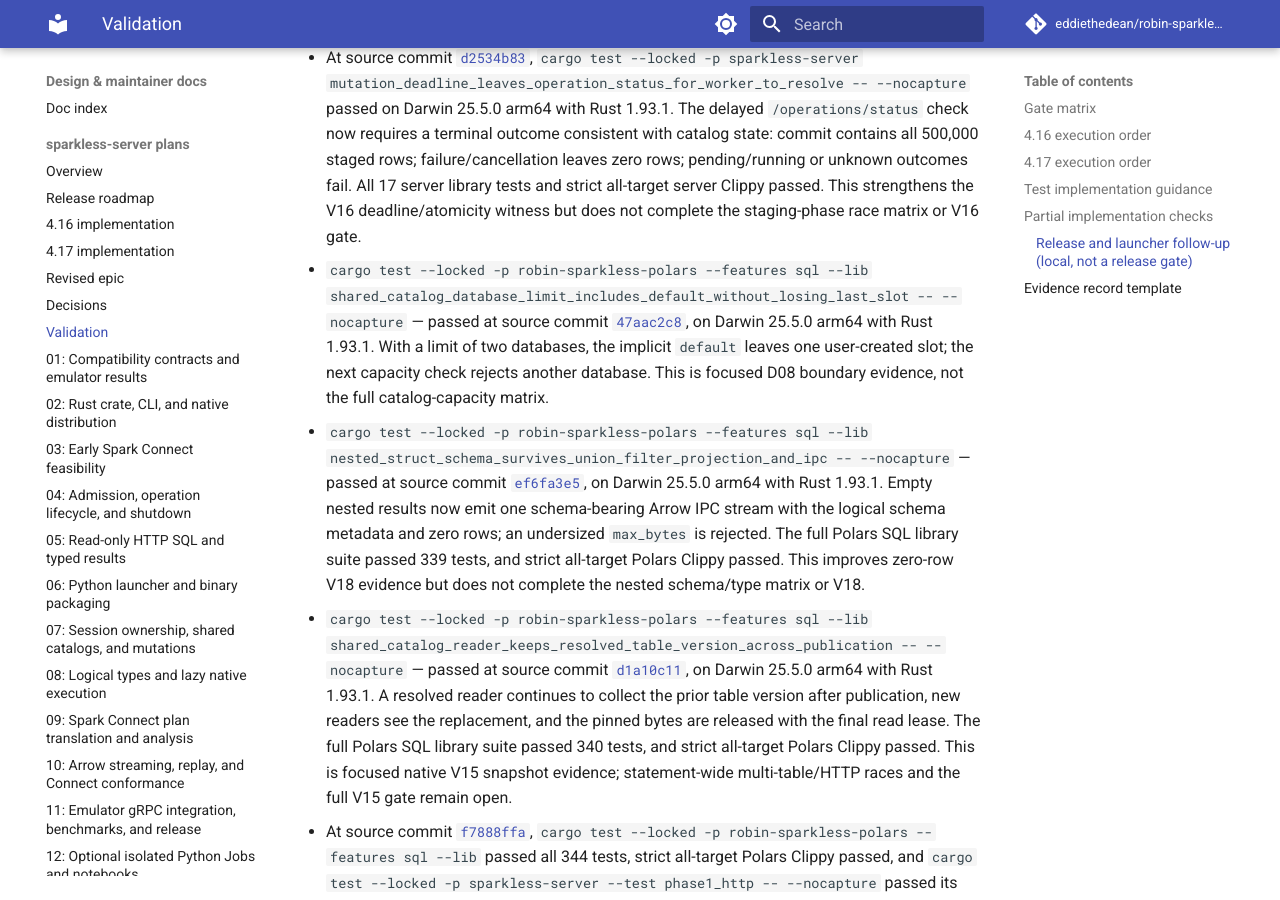
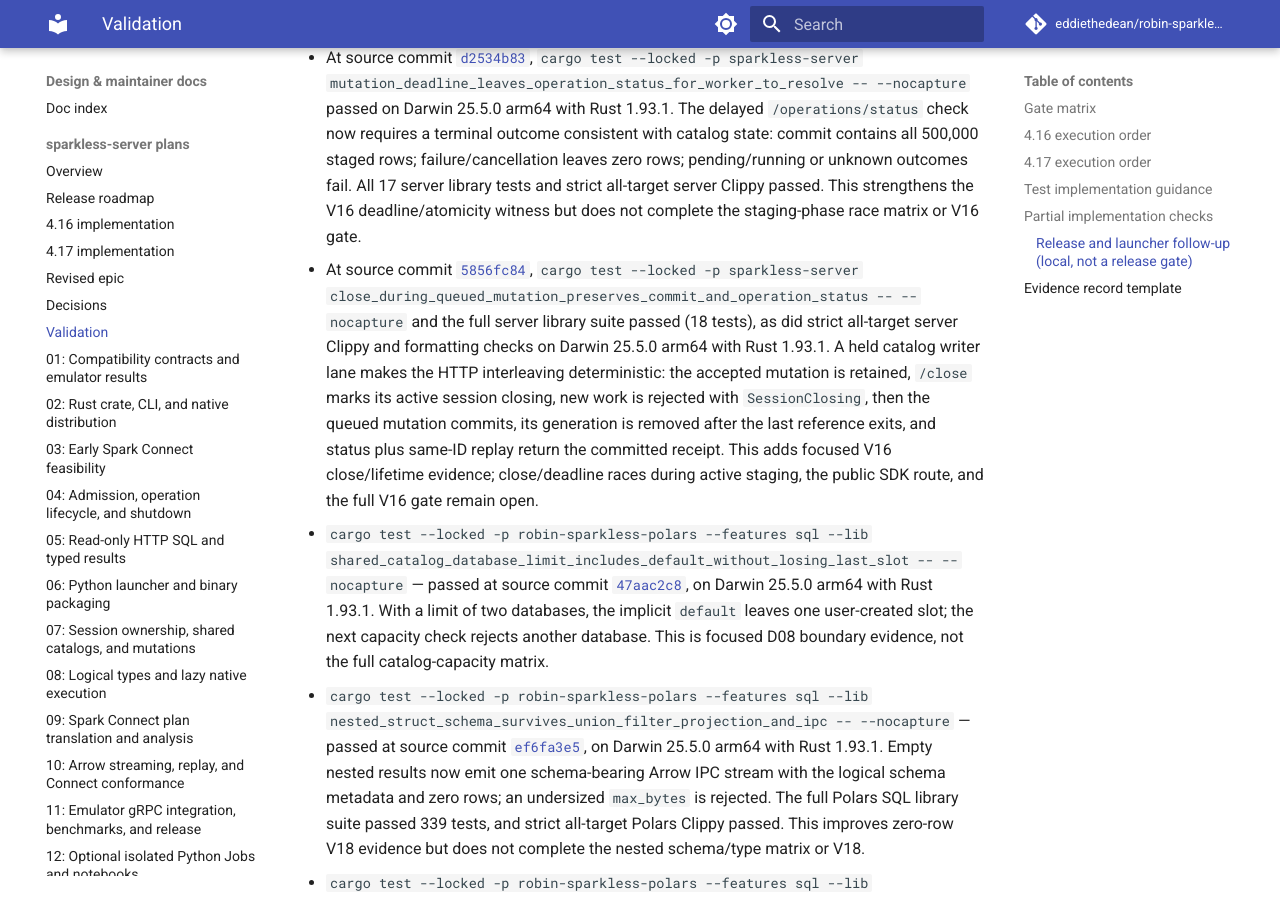
Before and after one commit to eddiethedean/robin-sparkless, an MkDocs documentation site: the page built from docs/plans/sparkless-server/VALIDATION.md, in a window 1280 px wide and 900 px high, scrolled down 14854 px. Built offline with MkDocs 1.6.1 and Material for MkDocs 9.7.7, drawn with Linux system fonts in a browser that asks for light colours; comment, search, counter and statistics services are not loaded.

Commit message:
Record queued mutation close validation

```diff
--- a/docs/plans/sparkless-server/VALIDATION.md
+++ b/docs/plans/sparkless-server/VALIDATION.md
@@ -133,6 +133,7 @@
 - `cargo test --locked -p robin-sparkless-polars --features sql --lib nested_struct_schema_survives_union_filter_projection_and_ipc -- --nocapture` — passed one focused native test at source commit [`cb218b6a8864cb5d0f293166b7402dbe7fa10904`](https://github.com/eddiethedean/robin-sparkless/commit/cb218b6a8864cb5d0f293166b7402dbe7fa10904), on Darwin 25.5.0 arm64 with Rust 1.93.1. It checks nested field metadata/nullability and decoded values after union, filter, projection, and Arrow IPC export. This adds targeted Phase 1 nested-schema evidence; it does not complete the nested type/transform matrix or V18.
 - `cargo test --locked -p sparkless-server mutation_writer_queue_timeout_records_failure_without_effects -- --nocapture` — passed at source commit [`01738421`](https://github.com/eddiethedean/robin-sparkless/commit/01738421), on Darwin 25.5.0 arm64 with Rust 1.93.1. The HTTP witness holds the catalog mutation lane until the accepted operation's bounded queue expires, then verifies the response and retained `/operations/status` both report failure and the target database was never created. `cargo test --locked -p sparkless-server --lib` passed all 17 server library tests, and `cargo clippy --locked -p sparkless-server --all-features --all-targets -- -D warnings` passed. This is focused direct-HTTP V16 pre-commit evidence; staging cancellation, post-publication disconnect/deadline races, full capacity coverage, and the SDK/emulator gate remain open.
 - At source commit [`d2534b83`](https://github.com/eddiethedean/robin-sparkless/commit/d2534b83), `cargo test --locked -p sparkless-server mutation_deadline_leaves_operation_status_for_worker_to_resolve -- --nocapture` passed on Darwin 25.5.0 arm64 with Rust 1.93.1. The delayed `/operations/status` check now requires a terminal outcome consistent with catalog state: commit contains all 500,000 staged rows; failure/cancellation leaves zero rows; pending/running or unknown outcomes fail. All 17 server library tests and strict all-target server Clippy passed. This strengthens the V16 deadline/atomicity witness but does not complete the staging-phase race matrix or V16 gate.
+- At source commit [`5856fc84`](https://github.com/eddiethedean/robin-sparkless/commit/5856fc84), `cargo test --locked -p sparkless-server close_during_queued_mutation_preserves_commit_and_operation_status -- --nocapture` and the full server library suite passed (18 tests), as did strict all-target server Clippy and formatting checks on Darwin 25.5.0 arm64 with Rust 1.93.1. A held catalog writer lane makes the HTTP interleaving deterministic: the accepted mutation is retained, `/close` marks its active session closing, new work is rejected with `SessionClosing`, then the queued mutation commits, its generation is removed after the last reference exits, and status plus same-ID replay return the committed receipt. This adds focused V16 close/lifetime evidence; close/deadline races during active staging, the public SDK route, and the full V16 gate remain open.
 - `cargo test --locked -p robin-sparkless-polars --features sql --lib shared_catalog_database_limit_includes_default_without_losing_last_slot -- --nocapture` — passed at source commit [`47aac2c8`](https://github.com/eddiethedean/robin-sparkless/commit/47aac2c8), on Darwin 25.5.0 arm64 with Rust 1.93.1. With a limit of two databases, the implicit `default` leaves one user-created slot; the next capacity check rejects another database. This is focused D08 boundary evidence, not the full catalog-capacity matrix.
 - `cargo test --locked -p robin-sparkless-polars --features sql --lib nested_struct_schema_survives_union_filter_projection_and_ipc -- --nocapture` — passed at source commit [`ef6fa3e5`](https://github.com/eddiethedean/robin-sparkless/commit/ef6fa3e5), on Darwin 25.5.0 arm64 with Rust 1.93.1. Empty nested results now emit one schema-bearing Arrow IPC stream with the logical schema metadata and zero rows; an undersized `max_bytes` is rejected. The full Polars SQL library suite passed 339 tests, and strict all-target Polars Clippy passed. This improves zero-row V18 evidence but does not complete the nested schema/type matrix or V18.
 - `cargo test --locked -p robin-sparkless-polars --features sql --lib shared_catalog_reader_keeps_resolved_table_version_across_publication -- --nocapture` — passed at source commit [`d1a10c11`](https://github.com/eddiethedean/robin-sparkless/commit/d1a10c11), on Darwin 25.5.0 arm64 with Rust 1.93.1. A resolved reader continues to collect the prior table version after publication, new readers see the replacement, and the pinned bytes are released with the final read lease. The full Polars SQL library suite passed 340 tests, and strict all-target Polars Clippy passed. This is focused native V15 snapshot evidence; statement-wide multi-table/HTTP races and the full V15 gate remain open.
```
